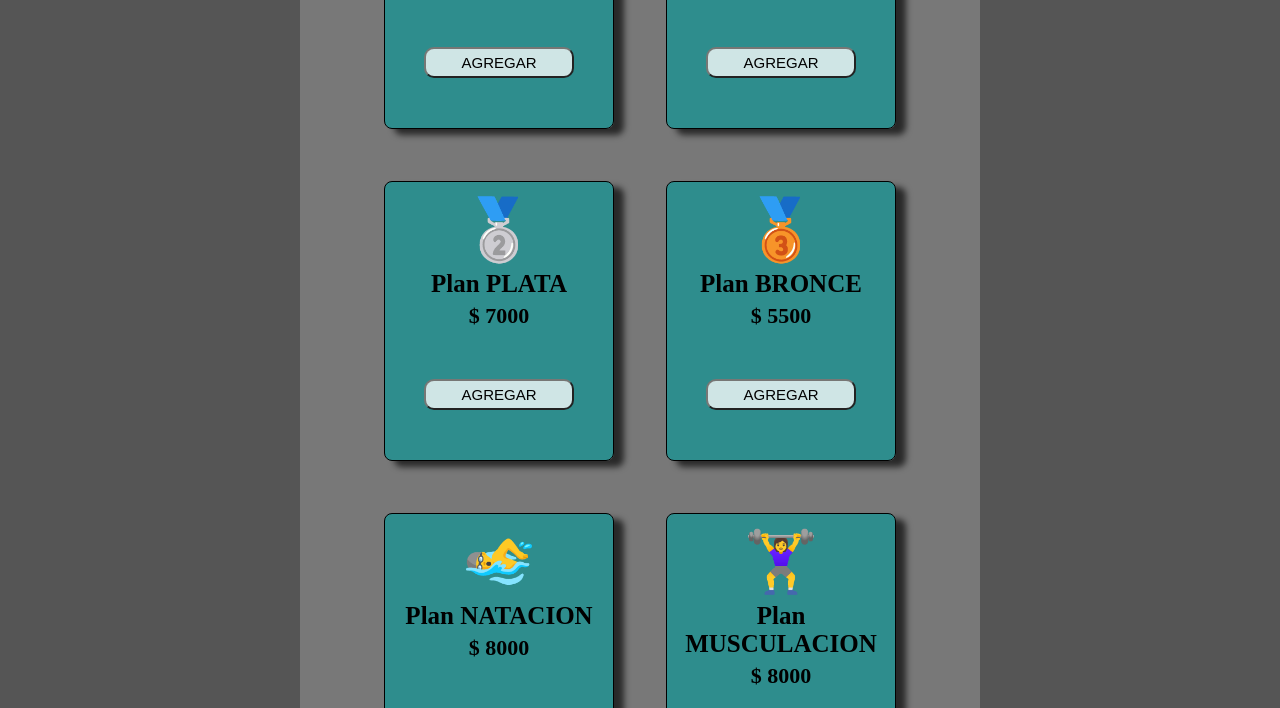
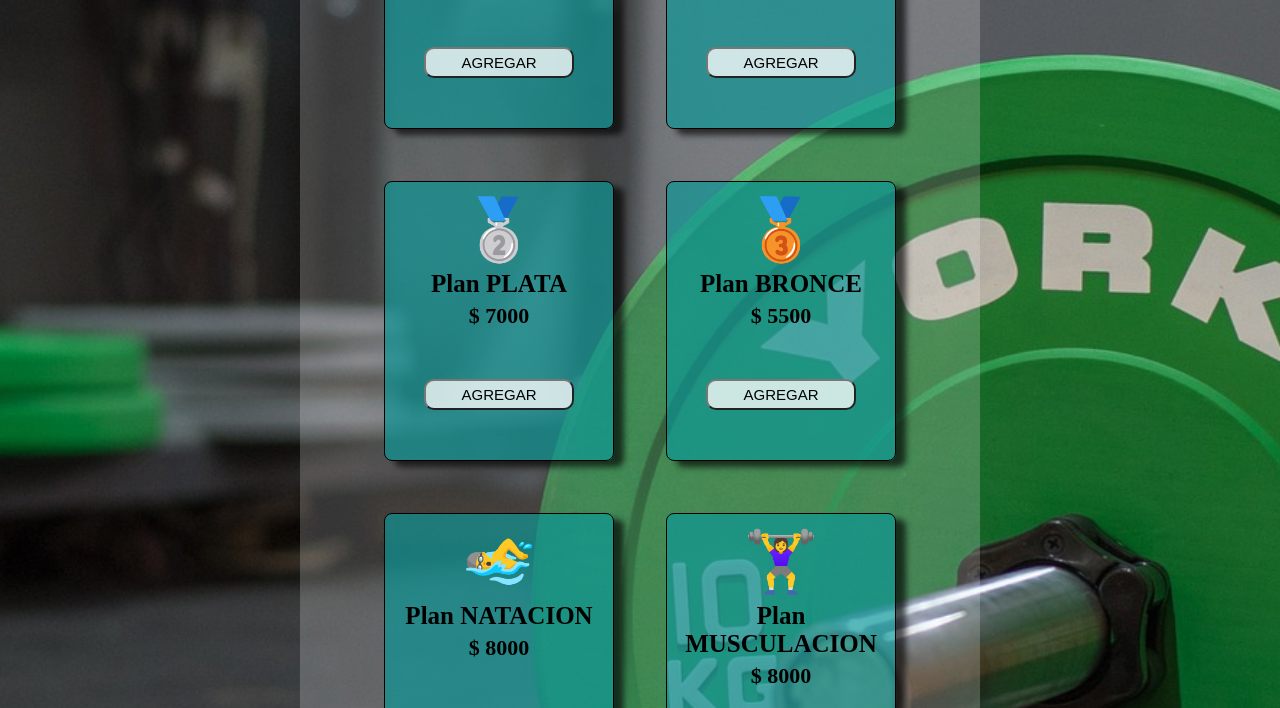
Before and after one commit to RJuliii/JSRJCoderHouse, a plain HTML site: page index.html in a window 1280 px wide. Shown: the part 525-1233 px from the top of the page. Drawn offline with nearby package versions, Linux system fonts and the light colour scheme; files that its build step writes are made by us from their sources.

Commit message:
Update estilos.scss

```diff
--- a/css/estilos.scss
+++ b/css/estilos.scss
@@ -6,12 +6,13 @@
 }
 
 body{
-    background-image: url(./img/1920.jpg);
+    background-image: url(/img/1920.jpg);
     background-color: rgb(85, 85, 85);
     background-position: center;
     background-size: cover;
     background-repeat: no-repeat;
     height: 100%;
+    widht: 100%;
 }
 
 header{
```
